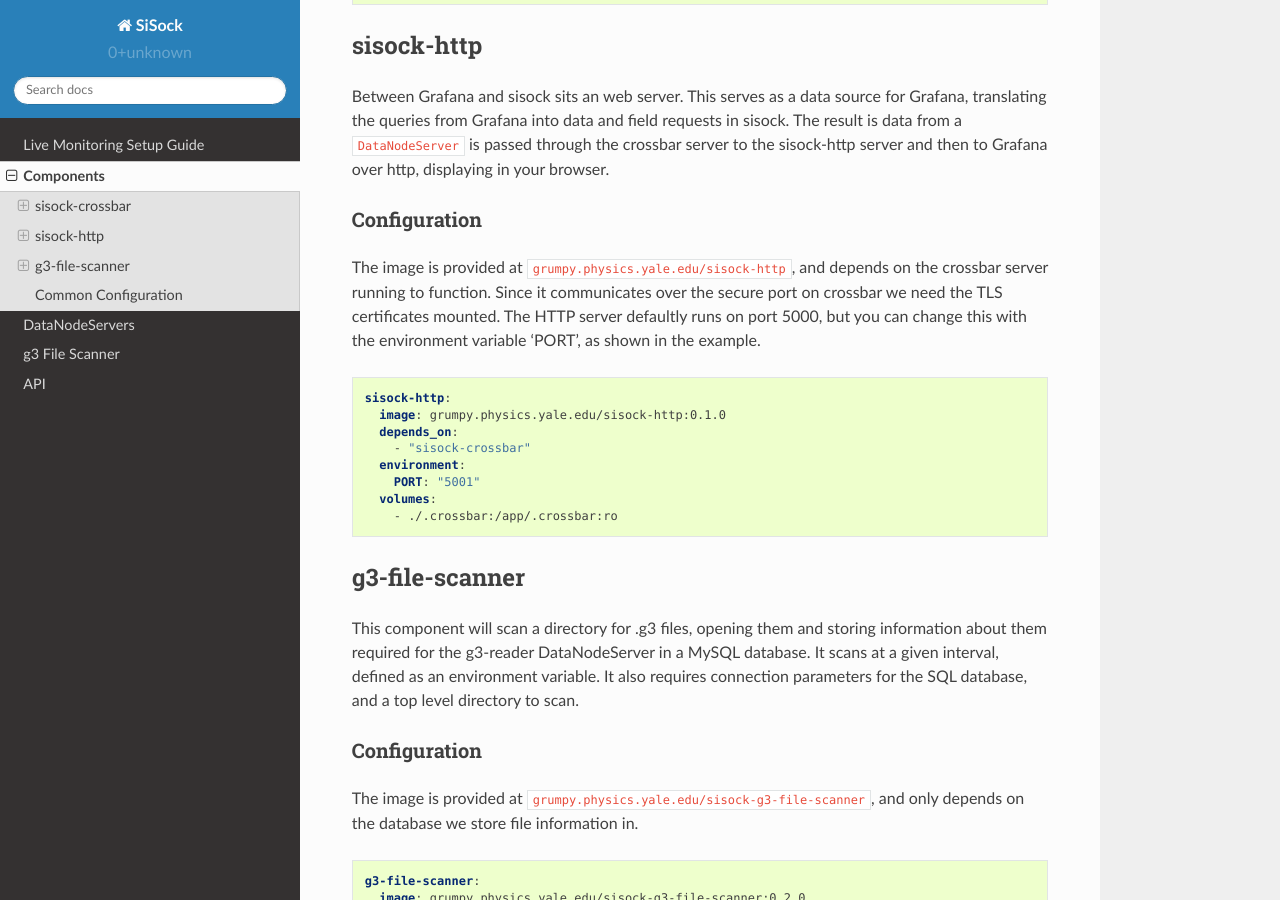
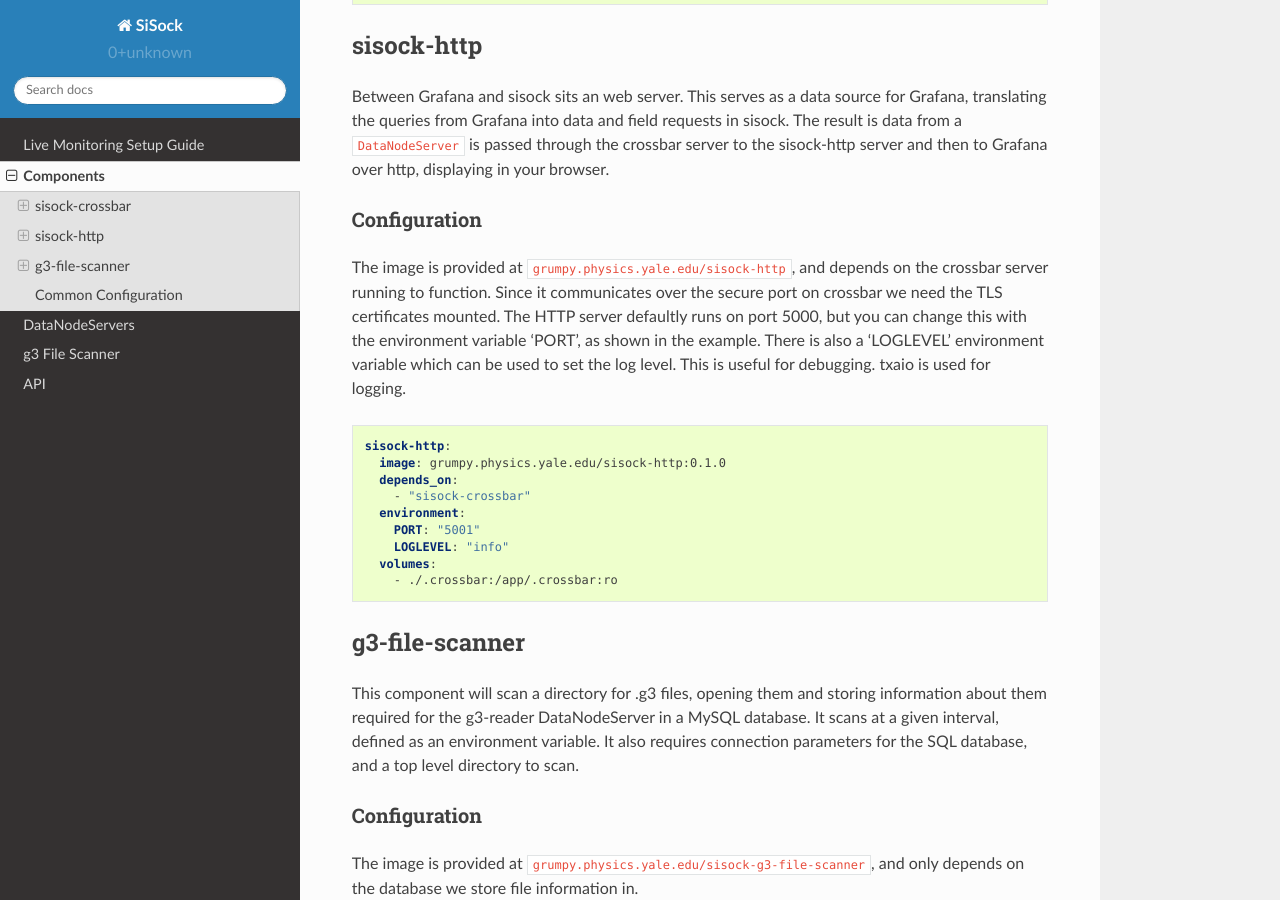
Before and after one commit to simonsobs/sisock, a Sphinx documentation site: the page built from docs/source/components.rst, in a window 1280 px wide and 900 px high, scrolled down 1124 px. Built offline with Sphinx 7.4.7 and the Read the Docs theme 2.0.0, drawn with Linux system fonts in a browser that asks for light colours.

Commit message:
Add LOGLEVEL environ variable to http server

```diff
--- a/docs/source/components.rst
+++ b/docs/source/components.rst
@@ -63,7 +63,9 @@ The image is provided at ``grumpy.physics.yale.edu/sisock-http``, and depends
 on the crossbar server running to function. Since it communicates over the
 secure port on crossbar we need the TLS certificates mounted. The HTTP server
 defaultly runs on port 5000, but you can change this with the environment
-variable 'PORT', as shown in the example.
+variable 'PORT', as shown in the example. There is also a 'LOGLEVEL'
+environment variable which can be used to set the log level. This is useful for
+debugging. txaio is used for logging.
 
 .. code-block:: yaml
 
@@ -73,6 +75,7 @@ variable 'PORT', as shown in the example.
         - "sisock-crossbar"
       environment:
         PORT: "5001"
+        LOGLEVEL: "info"
       volumes:
         - ./.crossbar:/app/.crossbar:ro
 
```
Also changed, not shown: 1 other file.
